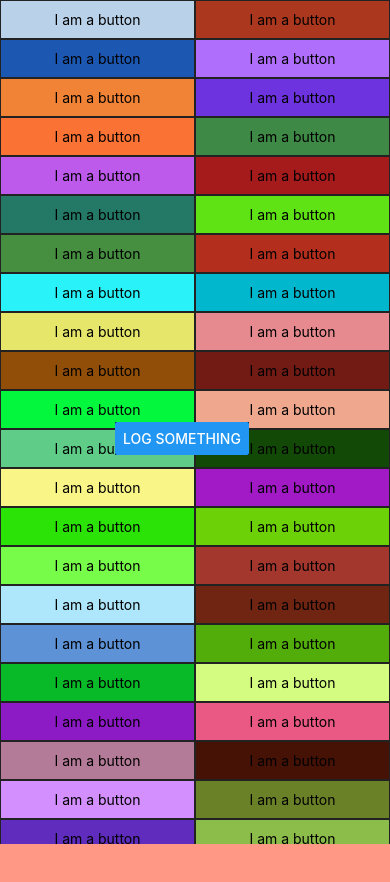
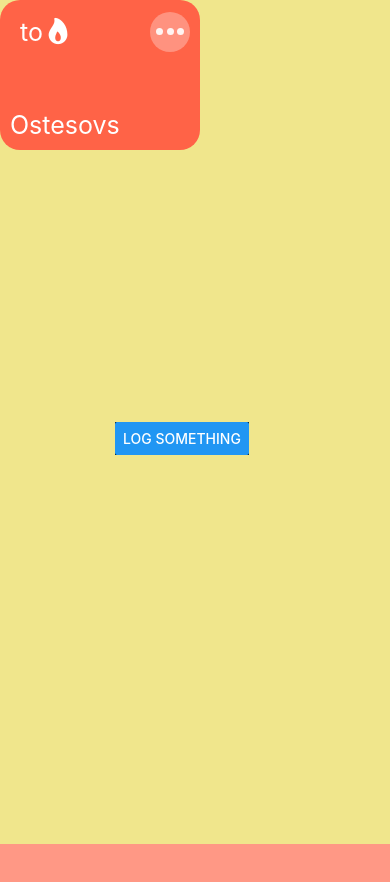
Before and after one commit to JeppeGivskud/Projekt-8---PDP2020, a React Native app in the folder App interface/HabitPageExample/: screen / in a window 390 px wide. Built offline with nearby package versions, Linux system fonts and the light colour scheme.

Commit message:
Tab formatting

```diff
--- a/App interface/HabitPageExample/components/HabitPage.js
+++ b/App interface/HabitPageExample/components/HabitPage.js
@@ -9,23 +9,22 @@ import {
     Dimensions,
 } from "react-native";
 
-//import Ellipsis from "./components/ellipsis";
-import TestButtons from "./TestComponents/TestButtons";
-import LogButton from "./LogButton";
+import HabitBox from "./HabitBox";
 // TODO: The scrollable should keep scrolling for a little longer
 function HabitPage() {
     return (
         <View style={{ flex: 1 }}>
             <StatusBar />
-      <ScrollView style={{ flex: 1 }} contentContainerStyle={styles.scrollview}>
-        <View>
-          <TestButtons style={styles.container}></TestButtons>
-        </View>
-        <View>
-          <TestButtons style={styles.container}></TestButtons>
-        </View>
-        <View>
-          <TestButtons style={styles.container}></TestButtons>
+            <ScrollView
+                style={{ flex: 1 }}
+                contentContainerStyle={styles.scrollview}
+            >
+                <View style={styles.container}>
+                    <HabitBox
+                        color={"tomato"}
+                        name={"Ostesovs"}
+                        count={"to"}
+                    ></HabitBox>
                 </View>
             </ScrollView>
         </View>
--- a/App interface/HabitPageExample/components/LogButton.js
+++ b/App interface/HabitPageExample/components/LogButton.js
@@ -12,7 +12,10 @@ export default function LogButton({ log }) {
                 backgroundColor: "rgb(1,1,1)",
             }}
         >
-      <Button title={"Log something"} onPress={() => console.log(log)}></Button>
+            <Button
+                title={"Log something"}
+                onPress={() => console.log(log)}
+            ></Button>
         </View>
     );
 }
--- a/App interface/HabitPageExample/components/ellipsis.js
+++ b/App interface/HabitPageExample/components/ellipsis.js
@@ -29,5 +29,4 @@ const styles = StyleSheet.create({
         borderRadius: 100,
         backgroundColor: "rgba(255,255,255,0.9)",
     },
-
 });
--- a/App interface/HabitPageExample/components/navigationBar.js
+++ /dev/null
@@ -1,2 +0,0 @@
-//This document should create a way to select a certain page. It should always be visible on the current page
-//This bar could envolve widgets for tracking maybe mood quickly. Tapping the bar launches the mood widget and tapping it again opens a mood viewer page?
```
Also changed, not shown: App interface/HabitPageExample/components/HabitBox.js (+8 -9 lines), App interface/HabitPageExample/App.js (indentation only), App interface/HabitPageExample/components/BottomBar.js (indentation only), App interface/HabitPageExample/components/TestComponents/Buttonmaker.js (indentation only), App interface/HabitPageExample/components/TestComponents/TestButtons.js (indentation only). Lines whose indentation alone changed are shown as unchanged.
